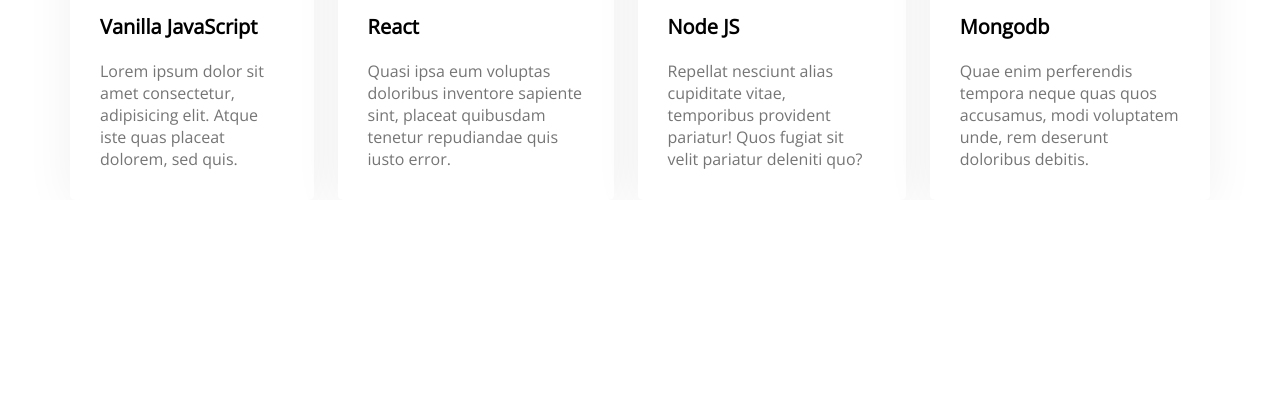
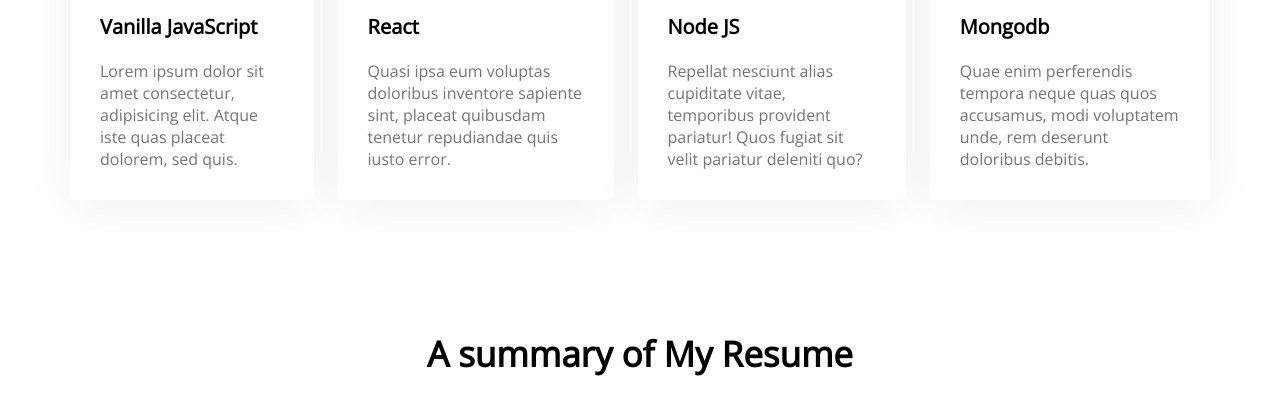
Before and after one commit to tama-saha/Developer-Portfolio, a plain HTML site: page index.html in a window 1280 px wide. Shown: the part 1890-2297 px from the top of the page. Before the commit the page ends 2090 px from the top, so only its background shows below. Drawn offline with nearby package versions, Linux system fonts and the light colour scheme.

Commit message:
made changes

```diff
--- a/Styles/portfolio.css
+++ b/Styles/portfolio.css
@@ -75,6 +75,10 @@
     margin: 0 auto;
 }
 
+section{
+   margin-top: 130px;
+}
+
 /* about section styles */
 .about {
     text-align: center;
@@ -114,9 +118,6 @@
 }
 
 /* what i do style */
-.what-i-do {
-    margin-top: 130px;
-}
 
 .skill {
     background: #FFFFFF;
--- a/index.html
+++ b/index.html
@@ -92,6 +92,10 @@
               </div>
             </div>
         </section>
+        <!-- Resume Section -->
+        <section class="resume">
+            <h3 class="section-title">A summary of My Resume</h3>
+        </section>
     </main>
     <footer>
 
```
